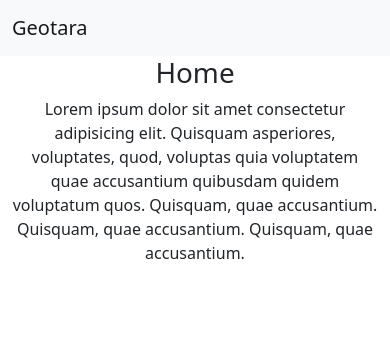
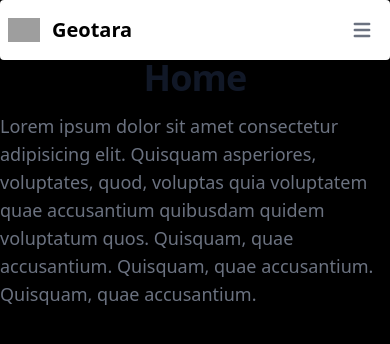
Before and after one commit to luthfimaajid/create-kuproy, a Vue app: page / in a window 390 px wide. Shown: the top 344 px of the page. Built offline with nearby package versions, Linux system fonts and the light colour scheme; grey boxes are pictures that could not be loaded.

Commit message:
migrating css framework to tailwind

```diff
--- a/package.json
+++ b/package.json
@@ -11,12 +11,14 @@
   "dependencies": {
     "axios": "^1.1.3",
     "bootstrap": "^5.2.2",
-    "tailwindcss": "^3.2.4",
     "vue": "^3.2.41",
     "vue-router": "^4.1.6"
   },
   "devDependencies": {
     "@vitejs/plugin-vue": "^3.2.0",
+    "autoprefixer": "^10.4.13",
+    "postcss": "^8.4.19",
+    "tailwindcss": "^3.2.4",
     "vite": "^3.2.0"
   }
 }
--- /dev/null
+++ b/postcss.config.cjs
@@ -0,0 +1,6 @@
+module.exports = {
+	plugins: {
+		tailwindcss: {},
+		autoprefixer: {},
+	},
+};
--- a/src/App.vue
+++ b/src/App.vue
@@ -1,35 +1,67 @@
 <script setup></script>
 
 <template>
-	<nav class="navbar navbar-expand-lg bg-light">
-		<div class="container-fluid">
-			<a class="navbar-brand" href="#">Geotara</a>
-			<div class="collapse navbar-collapse" id="navbarSupportedContent">
-				<ul class="navbar-nav me-auto mb-2 mb-lg-0">
-					<li class="nav-item">
-						<router-link class="nav-link active" to="/"> Home </router-link>
+	<nav
+		class="bg-white border-gray-200 px-2 sm:px-4 py-2.5 rounded dark:bg-gray-900"
+	>
+		<div class="container flex flex-wrap items-center justify-between mx-auto">
+			<a href="https://flowbite.com/" class="flex items-center">
+				<img
+					src="https://flowbite.com/docs/images/logo.svg"
+					class="h-6 mr-3 sm:h-9"
+					alt="Flowbite Logo"
+				/>
+				<span
+					class="self-center text-xl font-semibold whitespace-nowrap dark:text-white"
+					>Geotara</span
+				>
+			</a>
+			<button
+				data-collapse-toggle="navbar-default"
+				type="button"
+				class="inline-flex items-center p-2 ml-3 text-sm text-gray-500 rounded-lg md:hidden hover:bg-gray-100 focus:outline-none focus:ring-2 focus:ring-gray-200 dark:text-gray-400 dark:hover:bg-gray-700 dark:focus:ring-gray-600"
+				aria-controls="navbar-default"
+				aria-expanded="false"
+			>
+				<span class="sr-only">Open main menu</span>
+				<svg
+					class="w-6 h-6"
+					aria-hidden="true"
+					fill="currentColor"
+					viewBox="0 0 20 20"
+					xmlns="http://www.w3.org/2000/svg"
+				>
+					<path
+						fill-rule="evenodd"
+						d="M3 5a1 1 0 011-1h12a1 1 0 110 2H4a1 1 0 01-1-1zM3 10a1 1 0 011-1h12a1 1 0 110 2H4a1 1 0 01-1-1zM3 15a1 1 0 011-1h12a1 1 0 110 2H4a1 1 0 01-1-1z"
+						clip-rule="evenodd"
+					></path>
+				</svg>
+			</button>
+			<div class="hidden w-full md:block md:w-auto" id="navbar-default">
+				<ul
+					class="flex flex-col p-4 mt-4 border border-gray-100 rounded-lg bg-gray-50 md:flex-row md:space-x-8 md:mt-0 md:text-sm md:font-medium md:border-0 md:bg-white dark:bg-gray-800 md:dark:bg-gray-900 dark:border-gray-700"
+				>
+					<li>
+						<router-link
+							to="/"
+							class="block py-2 pl-3 pr-4 text-gray-700 rounded hover:bg-gray-100 md:hover:bg-transparent md:border-0 md:hover:text-blue-700 md:p-0 dark:text-gray-400 md:dark:hover:text-white dark:hover:bg-gray-700 dark:hover:text-white md:dark:hover:bg-transparent"
+							aria-current="page"
+							>Home</router-link
+						>
 					</li>
-					<li class="nav-item">
-						<router-link class="nav-link active" to="/geoarea">
-							GeoArea
-						</router-link>
-					</li>
-					<li class="nav-item">
-						<a class="nav-link disabled">Disabled</a>
+					<li>
+						<router-link
+							to="/geoarea"
+							class="block py-2 pl-3 pr-4 text-gray-700 rounded hover:bg-gray-100 md:hover:bg-transparent md:border-0 md:hover:text-blue-700 md:p-0 dark:text-gray-400 md:dark:hover:text-white dark:hover:bg-gray-700 dark:hover:text-white md:dark:hover:bg-transparent"
+							>List</router-link
+						>
 					</li>
 				</ul>
-				<form class="d-flex" role="search">
-					<input
-						class="form-control me-2"
-						type="search"
-						placeholder="Search"
-						aria-label="Search"
-					/>
-					<button class="btn btn-outline-success" type="submit">Search</button>
-				</form>
 			</div>
 		</div>
 	</nav>
+
 	<router-view />
 </template>
 
--- a/src/components/GeoSite.vue
+++ b/src/components/GeoSite.vue
@@ -88,19 +88,26 @@
 </script>
 
 <template>
-	<div class="container">
-		<div class="row">
-			<div class="col my-2 col-4" v-for="item in geosite" :key="item._id">
-				<div class="card">
-					<div class="card-body">
-						<h5 class="card-title">{{ item.name }}</h5>
-						<h6 class="card-subtitle mb-2 text-muted">{{ item.location }}</h6>
-						<p class="card-text">
-							{{ item.description }}
-						</p>
-						<a href="#" class="card-link">Card link</a>
-						<a href="#" class="card-link">Another link</a>
-					</div>
+	<div class="grid grid-cols-4 gap-4">
+		<div class="flex justify-center" v-for="item in geosite" :key="item._id">
+			<div class="block rounded-lg shadow-lg bg-white max-w-sm text-center">
+				<div class="py-3 px-6 border-b border-gray-300">Featured</div>
+				<div class="p-6">
+					<h5 class="text-gray-900 text-xl font-medium mb-2">
+						{{ item.name }}
+					</h5>
+					<p class="text-gray-700 text-base mb-4">
+						{{ item.description }}
+					</p>
+					<button
+						type="button"
+						class="inline-block px-6 py-2.5 bg-blue-600 text-white font-medium text-xs leading-tight uppercase rounded shadow-md hover:bg-blue-700 hover:shadow-lg focus:bg-blue-700 focus:shadow-lg focus:outline-none focus:ring-0 active:bg-blue-800 active:shadow-lg transition duration-150 ease-in-out"
+					>
+						Button
+					</button>
+				</div>
+				<div class="py-3 px-6 border-t border-gray-300 text-gray-600">
+					{{ item.location }}
 				</div>
 			</div>
 		</div>
--- a/src/main.js
+++ b/src/main.js
@@ -1,9 +1,8 @@
 import { createApp } from "vue";
-import "bootstrap/dist/css/bootstrap.css";
 import "./style.css";
 import router from "./router";
 import App from "./App.vue";
 
+import "tailwindcss/tailwind.css";
+
 createApp(App).use(router).mount("#app");
-
-import "bootstrap/dist/js/bootstrap.js";
--- a/src/style.css
+++ b/src/style.css
@@ -1,42 +1,7 @@
+@tailwind base;
+@tailwind components;
+@tailwind utilities;
+
 :root {
-	font-family: Inter, Avenir, Helvetica, Arial, sans-serif;
-	font-size: 16px;
-	line-height: 24px;
-	font-weight: 400;
-
-	color-scheme: light dark;
-	color: rgba(255, 255, 255, 0.87);
-
-	font-synthesis: none;
-	text-rendering: optimizeLegibility;
-	-webkit-font-smoothing: antialiased;
-	-moz-osx-font-smoothing: grayscale;
-	-webkit-text-size-adjust: 100%;
+	background: #000;
 }
-
-a {
-	font-weight: 500;
-	color: #646cff;
-	text-decoration: inherit;
-}
-a:hover {
-	color: #535bf2;
-}
-
-a {
-	font-weight: 500;
-	color: #646cff;
-	text-decoration: inherit;
-}
-a:hover {
-	color: #535bf2;
-}
-
-#app {
-	text-align: center;
-}
-
-html,
-body {
-	height: 100%;
-}
--- a/src/views/GeoArea.vue
+++ b/src/views/GeoArea.vue
@@ -4,7 +4,17 @@
 
 <template>
 	<div>
-		<h1>GeoArea</h1>
+		<h1
+			class="mb-4 text-4xl font-extrabold tracking-tight leading-none text-gray-900 md:text-5xl lg:text-6xl dark:text-white flex justify-center"
+		>
+			GeoArea
+		</h1>
+		<p
+			class="mb-6 text-lg font-normal text-gray-500 lg:text-xl sm:px-16 xl:px-48 dark:text-gray-400"
+		>
+			Lorem ipsum dolor sit amet consectetur adipisicing elit. Tempore, dolores
+			ipsam magni vel nesciunt adipisci!
+		</p>
 		<GeoSite />
 	</div>
 </template>
--- a/src/views/Home.vue
+++ b/src/views/Home.vue
@@ -1,9 +1,15 @@
 <script setup></script>
 
 <template>
-	<h1>Home</h1>
-	<div class="container d-flex justify-content-center align-items-center">
-		<p>
+	<h1
+		class="mb-4 text-4xl font-extrabold tracking-tight leading-none text-gray-900 md:text-5xl lg:text-6xl dark:text-white flex justify-center"
+	>
+		Home
+	</h1>
+	<div class="flex justify-center">
+		<p
+			class="mb-6 text-lg font-normal text-gray-500 lg:text-xl sm:px-16 xl:px-48 dark:text-gray-400"
+		>
 			Lorem ipsum dolor sit amet consectetur adipisicing elit. Quisquam
 			asperiores, voluptates, quod, voluptas quia voluptatem quae accusantium
 			quibusdam quidem voluptatum quos. Quisquam, quae accusantium. Quisquam,
--- /dev/null
+++ b/tailwind.config.cjs
@@ -0,0 +1,12 @@
+/** @type {import('tailwindcss').Config} */
+module.exports = {
+	content: [
+		"./index.html",
+		"./src/**/*.{vue,js,ts,jsx,tsx}",
+		"./src/*.{vue,js,ts,jsx,tsx,css}",
+	],
+	theme: {
+		extend: {},
+	},
+	plugins: [],
+};
```
Also changed, not shown: 1 other file (tests, documents, lock files or other folders).
